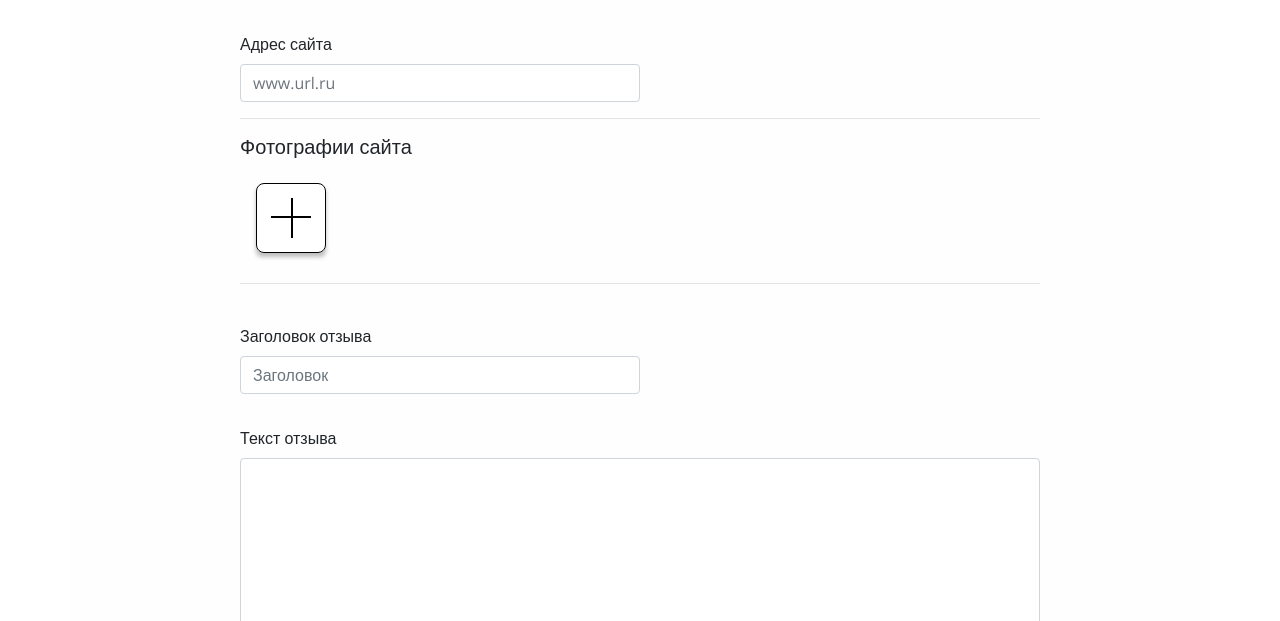
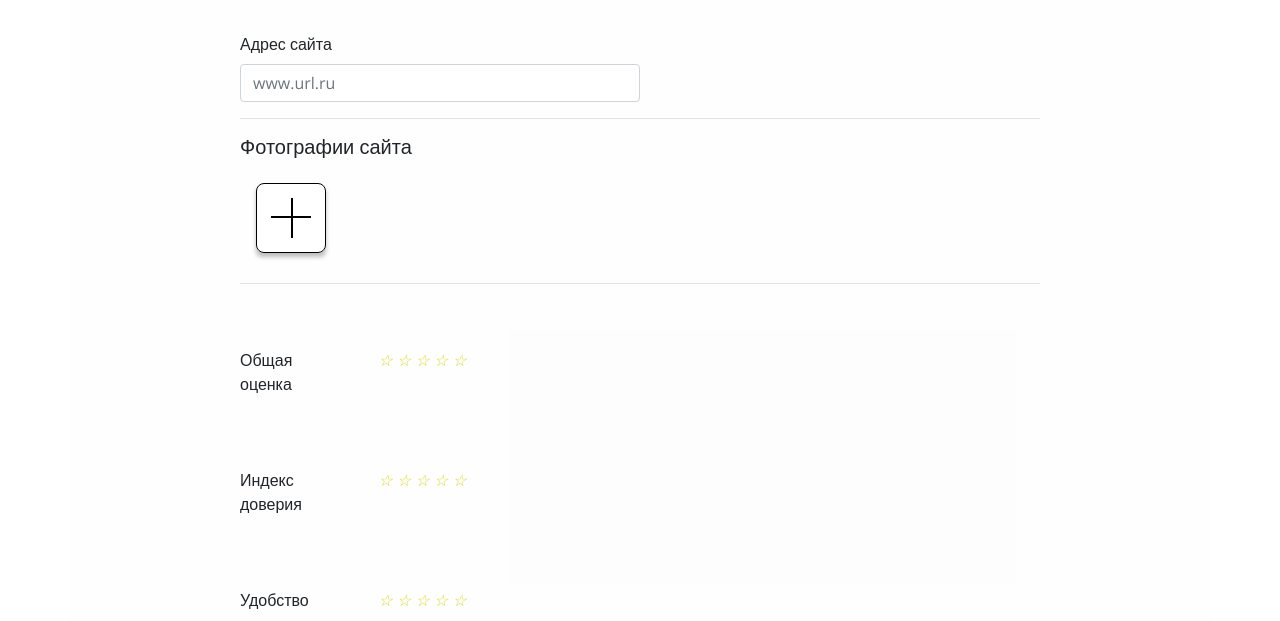
Before and after one commit to Fundamentalistic/becareful.online, a plain HTML site: page review-form.html in a window 1280 px wide. Shown: the part 179-800 px from the top of the page. Drawn offline with nearby package versions, Linux system fonts and the light colour scheme.

Commit message:
Промежуточный коммит для заливки в гитхаб

```diff
--- a/review-form.html
+++ b/review-form.html
@@ -36,6 +36,7 @@
 </main>
 
 <footer>
+    <script type="module" src="js/components.js"></script>
     <script type="module" src="js/reviewform.js"></script>
     <script src="https://cdn.jsdelivr.net/npm/@popperjs/core@2.6.0/dist/umd/popper.min.js" integrity="sha384-KsvD1yqQ1/1+IA7gi3P0tyJcT3vR+NdBTt13hSJ2lnve8agRGXTTyNaBYmCR/Nwi" crossorigin="anonymous"></script>
     <script src="https://cdn.jsdelivr.net/npm/bootstrap@5.0.0-beta2/dist/js/bootstrap.min.js" integrity="sha384-nsg8ua9HAw1y0W1btsyWgBklPnCUAFLuTMS2G72MMONqmOymq585AcH49TLBQObG" crossorigin="anonymous"></script>
```
